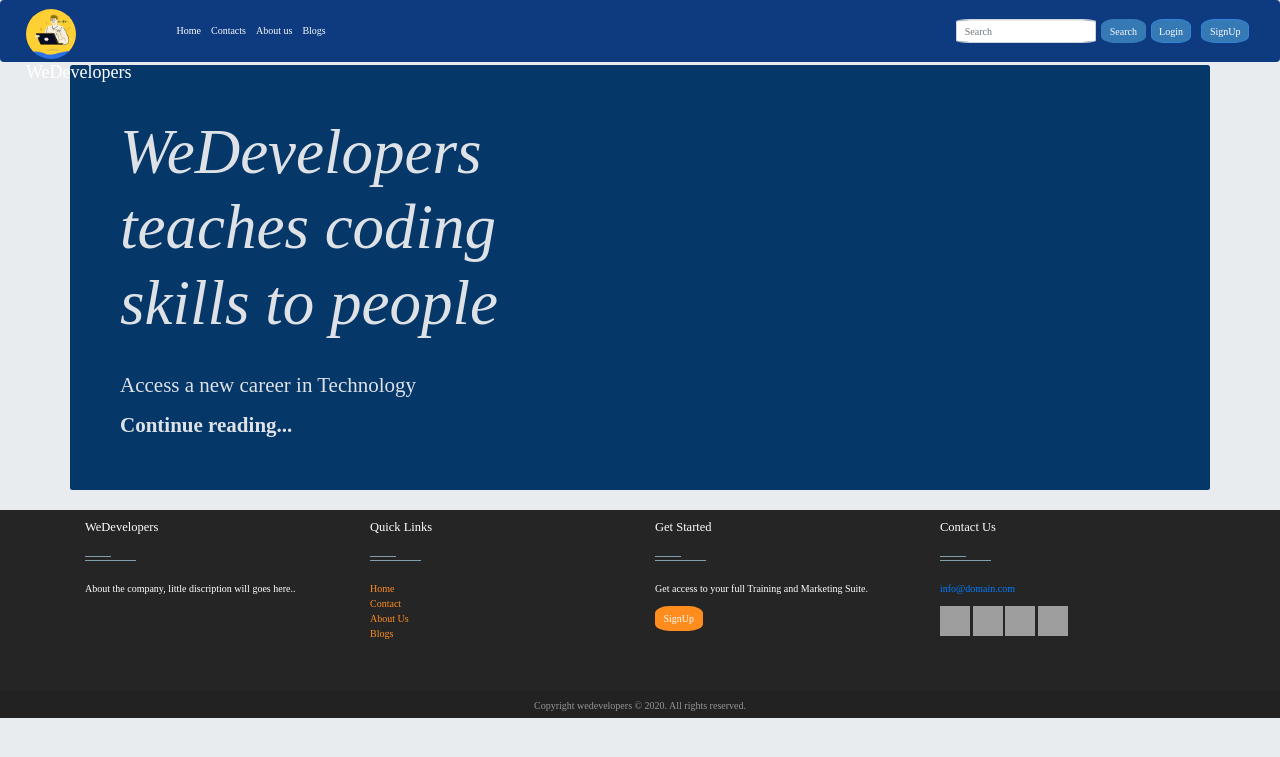
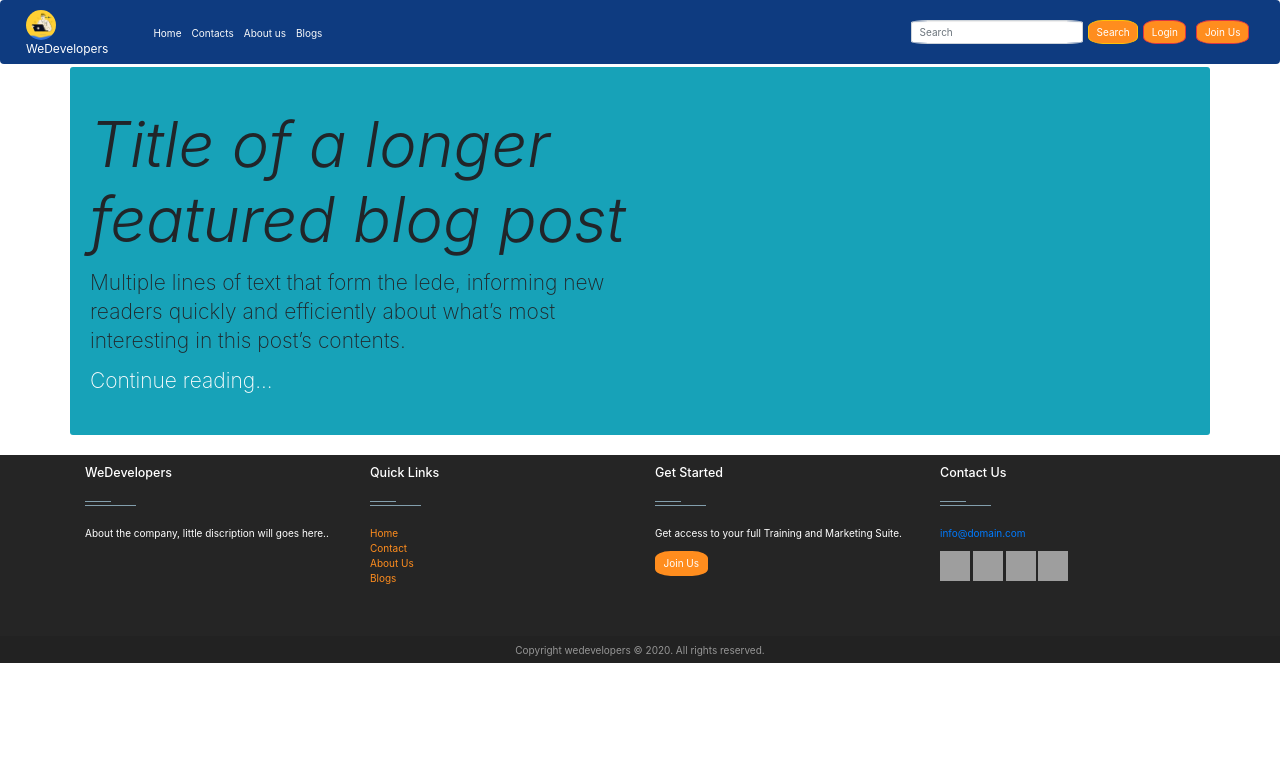
Before and after one commit to sawankhanchi/Blog-App, a Django app: page / in a window 1280 px wide. Shown: the top 757 px of the page. Run offline with Django 3.2, Linux system fonts and the light colour scheme; some libraries are stand-ins or nearby versions; grey boxes are pictures that could not be loaded.

Commit message:
fixed navbar.css

```diff
--- a/static/Custom_CSS/navbar.css
+++ b/static/Custom_CSS/navbar.css
@@ -3,7 +3,7 @@ a.navbar-brand {
     padding-top: .3125rem;
     padding-bottom: .3125rem;
     margin-right: 1rem;
-    font-size: 1.8rem;
+    font-size: 1.2rem;
     line-height: inherit;
     white-space: nowrap;
 }
@@ -12,54 +12,14 @@ a.navbar-brand {
     color: #fff;
 }
 
-.btn-warning {
-    color: #f9fbfd;
-    background-color: #367ab5;
-    border-color: #367ab5;
+.navbar-dark .navbar-nav .nav-link {
+    color: #f8f9fa;
+    margin-top: 2px;
 }
 
-.btn-danger {
-    color: #fff;
-    background-color: #367ab5;
-    border-color: #3583dc;
-}
-
-body {
-    margin: 0;
-    font-family: --accent-font;
-    font-size: 1rem;
-    font-weight: 400;
-    line-height: 1.5;
-    color: #095db7;
-    text-align: left;
-    background-color: #e9ecef;
-}
-
+/* .bg-dark {
+    background-color: #053769!important;
+} */
 .bg-primary {
     background-color: #0e3b80!important;
 }
-
-.h1, h1 {
-    font-size: 1.8rem;
-}
-
-.navbar-dark .navbar-nav .nav-link {
-    color: #f8f9fa;
-}
-
-.bg-dark {
-    background-color: #053769!important;
-}
-
-.p-md-5 {
-    padding: 5rem!important;
-}
-
-.lead {
-    font-size: 1.7rem;
-    font-weight: 300;
-}
-
-.text-white {
-    color: #dee2e6!important;
-}
--- a/templates/base/footer.html
+++ b/templates/base/footer.html
@@ -46,7 +46,7 @@
 
   {% include 'base/registration_form.html' %}
 
-  <button type="button" class="btn" data-toggle="modal" data-target="#signupModal" style="border-radius:30%">SignUp</button>
+  <button type="button" class="btn" data-toggle="modal" data-target="#signupModal" style="border-radius:30%">Join Us</button>
 
   </div>
   </div>
--- a/templates/base/navebar.html
+++ b/templates/base/navebar.html
@@ -10,7 +10,7 @@
 <div class="navbar mb-1 navbar-expand-lg navbar-dark bg-primary">
 
   <a class="navbar-brand" href="{{home_url}}">
-    <img class='rounded-circle' src="{%static 'common/logo2.png'%}" width="50" height="50" alt="LOGO">
+    <img class='rounded-circle' src="{%static 'common/logo2.png'%}" width="30" height="30" alt="LOGO">
     {% if brand_name %}{{brand_name}} {% else %} WeDevelopers {% endif %}</a>
   <button class="navbar-toggler" type="button" data-toggle="collapse" data-target="#navbarSupportedContent" aria-controls="navbarSupportedContent" aria-expanded="false" aria-label="Toggle navigation">
     <span class="navbar-toggler-icon"></span>
@@ -59,7 +59,7 @@
           {% else %}
           <button type="button" class="btn btn-danger mx-2 my-2 mx-xs-2 mx-sm-2 my-sm-1 my-xs-3 " data-toggle="modal" data-target="#loginModal" style="border-radius:30%">Login</button>
           <!-- Button trigger to SignUp modal -->
-          <button type="button" class="btn btn-danger mx-2  mx-xs-2 mx-sm-2 my-2 my-sm-1 my-xs-3 custom" data-toggle="modal" data-target="#signupModal" style="border-radius:30%">SignUp</button>
+          <button type="button" class="btn btn-danger mx-2  mx-xs-2 mx-sm-2 my-2 my-sm-1 my-xs-3 custom" data-toggle="modal" data-target="#signupModal" style="border-radius:30%">Join Us</button>
           {% endif %}
         </div>
         </div>
--- a/templates/blog/blog_home.html
+++ b/templates/blog/blog_home.html
@@ -1,23 +1,16 @@
-
 {% extends 'base.html' %}
 {% load static %}
 {% block custom_css %}
 
 {% endblock custom_css %}
 {% block blog_home_block %}
-
-<div class="jumbotron container mt-1 p-3 p-md-5 text-white rounded bg-dark">
+<div class="jumbotron container mt-1 bg-info ">
     <div class="col-md-6 px-0">
-      <h1 class="display-4 font-italic">WeDevelopers teaches coding skills to people</h1> <br>
-      <p class="lead my-3">Access a new career in Technology</p>
-      <p class="lead mb-0"><a href="#" class="text-white font-weight-bold">Continue reading...</a></p>
+      <h1 class="display-4 font-italic">Title of a longer featured blog post</h1>
+      <p class="lead my-3">Multiple lines of text that form the lede, informing new readers quickly and efficiently about what’s most interesting in this post’s contents.</p>
+      <p class="lead mb-0"><a href="#" class="text-white ">Continue reading...</a></p>
     </div>
   </div>
-
-
-
-
 {% endblock blog_home_block %}
-
   {% block js %}
   {% endblock js %}
```
